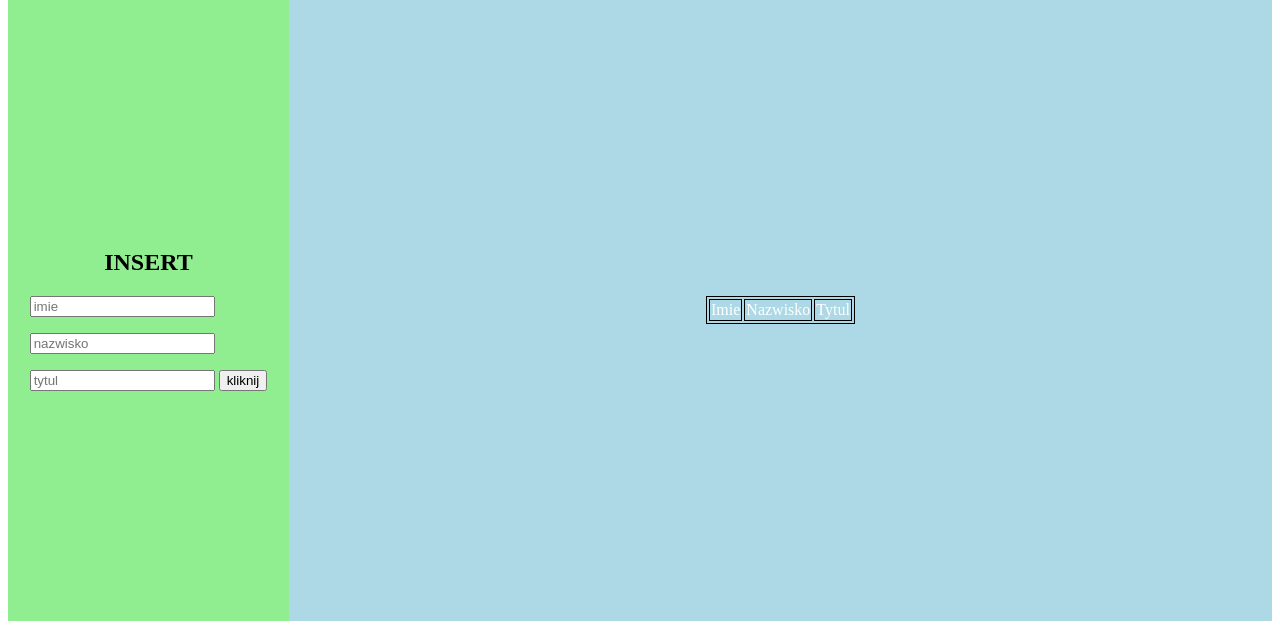
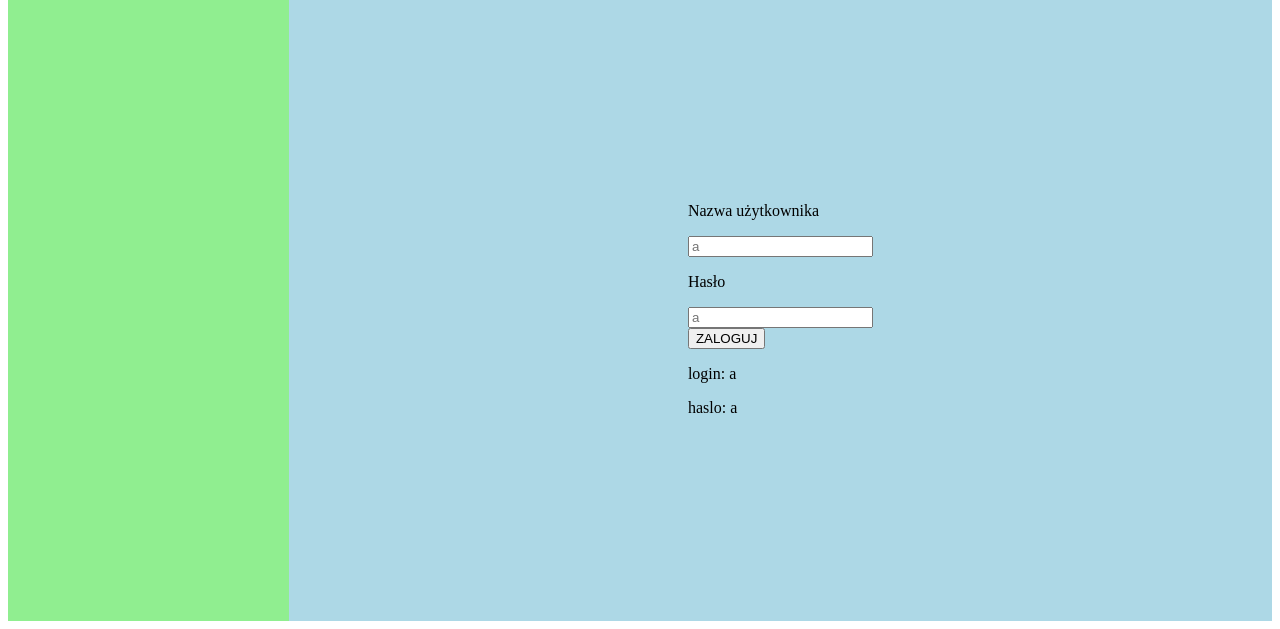
Before and after one commit to 3ti-2020/crud-wiele-do-wielu-dawid-falinski, a PHP site: page / in a window 1280 px wide; the page is wider, and only the part inside the window is pictured. Shown: the part 187-816 px from the top of that part. Run offline with PHP 8.4, Linux system fonts and the light colour scheme; data that the repository does not hold is empty.

Commit message:
Add files via upload

```diff
--- a/index.php
+++ b/index.php
@@ -22,45 +22,27 @@
 <div class="guzik1"> <input type="submit" value="Włącz standardowy tryb" onclick="zmien1()"> </div>
 </div>
 <div class="b">
-<div class="insert"> <h2> INSERT <h2> </div>
+<div class="insert">  </div>
 
-<form action="insert.php" method="POST">
-    <input type="text" name="imie" placeholder="imie">
-   <p> <input type="text" name="nazwisko" placeholder="nazwisko"> </p>
-    <input type="text" name="tytul" placeholder="tytul">
-    <input type="submit" value="kliknij" method="POST">
-    </form>
+
 </div>
 <div class="c">
-<?php
 
 
 
+        <form action="logowanie.php" method="post">
+        <p>Nazwa użytkownika</p>
+        <input type="text" class="login" placeholder="a">
+        <p>Hasło</p>
+        <input type="text" class="haslo" placeholder="a">  <br>
+        <input type="submit" value="ZALOGUJ">
+        <p> login: a </p>
+        <p> haslo: a </p>
+        </form>
+        <?php
 
-        $servername = "sql7.freemysqlhosting.net";
-        $username = "sql7374242";
-        $password = "zj3dgp4r5N";
-        $dbname = "sql7374242";
+        ?>
 
-        $conn = new mysqli($servername, $username, $password, $dbname);
-
-        $result = $conn->query("SELECT tytul, imie, nazwisko FROM autorzy, ksiazki, wypozyczenia WHERE wypozyczenia.id_ks = ksiazki.id_ks AND wypozyczenia.id_a = autorzy.id_a");
-
-        echo("<table>");
-        echo("<tr>
-        <td>Imie</td>
-        <td>Nazwisko</td>
-        <td>Tytul</td>
-        </tr>");
-
-        while($wiersz = $result->fetch_assoc()){
-            echo("<tr>");
-            echo("<td>".$wiersz['imie']."<td>".$wiersz['nazwisko']."<td>".$wiersz['tytul']);
-            echo("</tr>");
-        }
-        echo("</table>");
-
-?>
 
 </div>
 
--- a/main.js
+++ b/main.js
@@ -14,3 +14,15 @@ function zmien1() {
     document.querySelector(".b").style.background = "lightgreen";
     document.querySelector(".c").style.background = "lightblue";
 }
+
+function link() {
+    login = document.querySelector(".login");
+    haslo = document.querySelector(".haslo");
+
+    if (login = "a", haslo = "a") {
+        location.href= logowanie.php;
+    }
+    else {
+        alert('zle haslo')
+    }
+}
```
Also changed, not shown: logowanie.php (added, +74 -0 lines).
